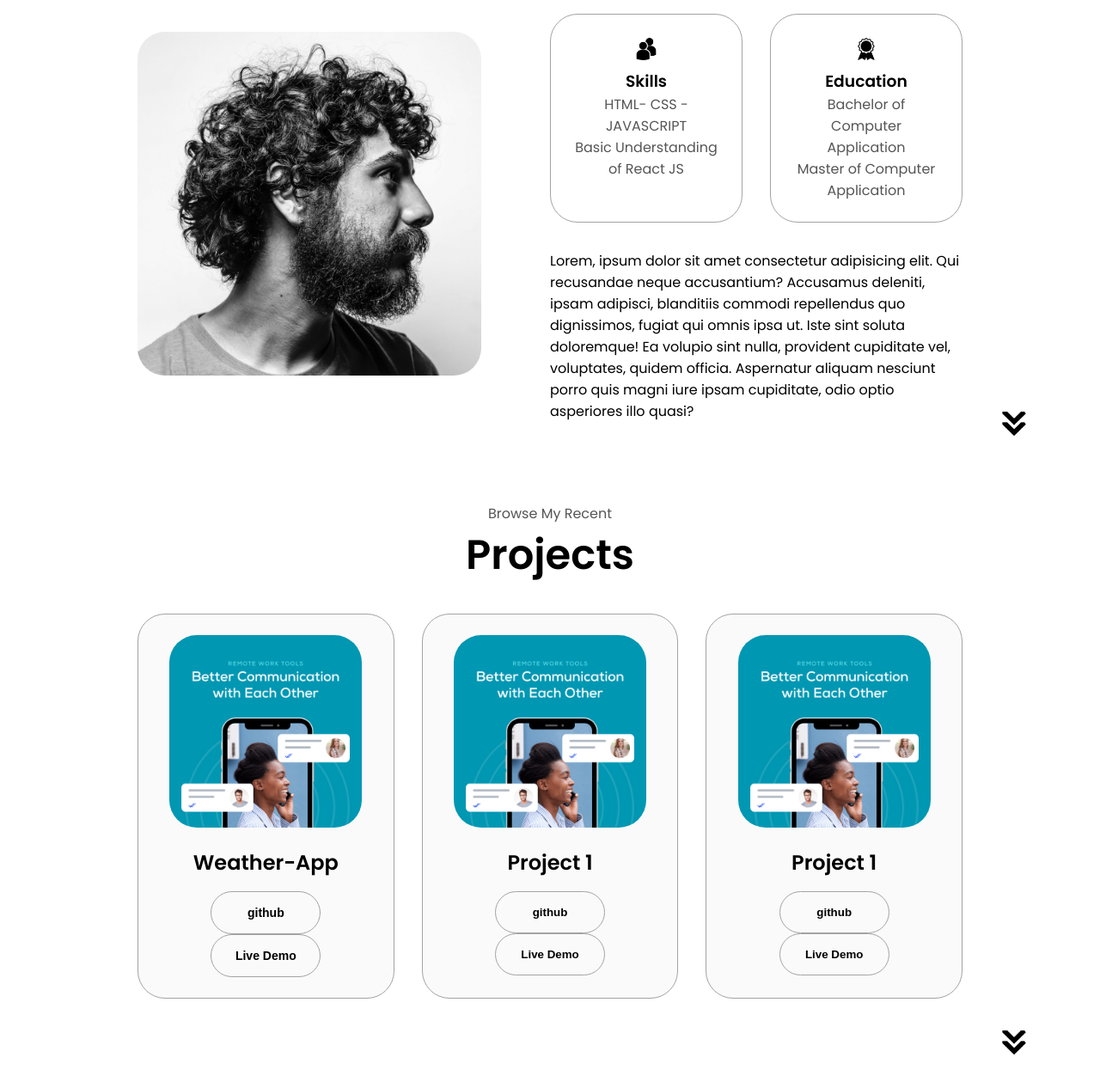
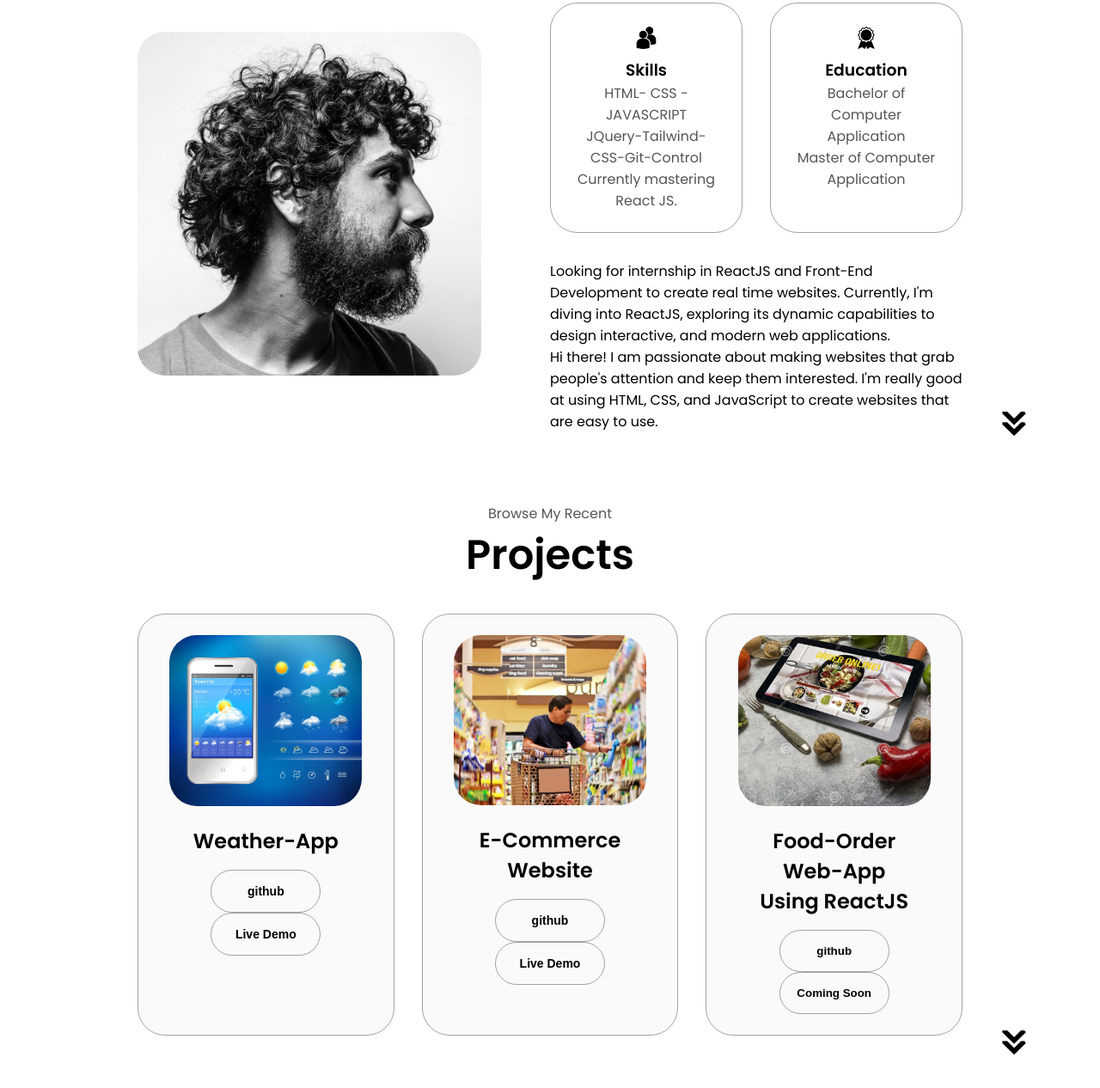
Before and after one commit to dev-varshney/My-Portfolio, a plain HTML site: page index.html in a window 1280 px wide. Shown: the part 943-2209 px from the top of the page at 86% size. Drawn offline with Linux system fonts and the light colour scheme.

Commit message:
first commit

```diff
--- a/index.html
+++ b/index.html
@@ -8,6 +8,7 @@
     <link rel="stylesheet" href="mediaquery.css">
 </head>
 <body>
+
     <!--Desktop nav-->
     <nav id="desktop-nav">
         <div class="logo">Dev Varshney</div>
@@ -50,17 +51,17 @@
             <p class="section-text-p2">Front-end Developer</p>
         </div>
         <div class="btn-container">
-            <button class="btn btn-color-2" onclick="Window.open('./assets/resume-example.pdf')">
+            <button class="btn btn-color-2" onclick = "window.open('resumepoto')">
              Download CV
             </button>
 
-        <button class="btn btn-color-1" onclick="Location.href('./assets/#Contact')">
+        <button class="btn btn-color-1" onclick="location.href='#Contact'">
             Contact Info
         </button>
     </div>
     <div id="social-container">
-        <img src="./assets/linkedin.png" alt="my linkdin profile" srcset="" class="icon" onclick="location.href='https://linkdin.com/'">
-        <img src="./assets/github.png" alt="my gitub profile" srcset="" class="icon" onclick="location.href='https://github.com/'">
+        <img src="./assets/linkedin.png" alt="my linkdin profile" srcset="" class="icon" onclick="location.href='https://www.linkedin.com/in/dev-varshney-10679b241/'">
+        <img src="./assets/github.png" alt="my gitub profile" srcset="" class="icon" onclick="location.href='https://github.com/dev-varshney'">
     </div>
 </div>
 
@@ -77,7 +78,7 @@
                     <div class="details-container">
                         <img src="./assets/education.png" alt="education icon" srcset="" class="icon">
                         <h3>Skills</h3>
-                        <p>HTML- CSS - JAVASCRIPT <br> Basic Understanding of React JS</p>
+                        <p>HTML- CSS - JAVASCRIPT <br> JQuery-Tailwind-CSS-Git-Control<br>Currently mastering React JS.</p>
                         </div>
                         <div class="details-container">
                             <img src="./assets/experience.png" alt="experience-icon" srcset="" class="icon">
@@ -86,9 +87,12 @@
                         </div>
                     </div>
                     <div class="text-container">
-                        Lorem, ipsum dolor sit amet consectetur adipisicing elit. Qui recusandae neque accusantium? Accusamus deleniti, ipsam adipisci, blanditiis commodi repellendus quo dignissimos, fugiat qui omnis ipsa ut. Iste sint soluta doloremque!
-                        Ea volupio sint nulla, provident cupiditate vel, voluptates, quidem officia. Aspernatur aliquam nesciunt porro quis magni iure ipsam cupiditate, odio optio asperiores illo quasi?
-                      </div>
+                        Looking for internship in ReactJS and Front-End Development to create real time websites.
+                        Currently, I'm diving into ReactJS, exploring its dynamic capabilities to design interactive, and modern web applications. <br>
+Hi there! I am passionate about making websites that grab people's attention and keep them interested.
+I'm really good at using HTML, CSS, and JavaScript to create websites that are easy to use. <br>
+
+
                </div>
                 </div>
             <img src="./assets/arrow.png" alt="arrow-icon" srcset="" class="arrow-icon" onclick="location.href='./#project'">
@@ -100,7 +104,7 @@
             <div class="about-container">
             <div class="details-container color-container">
                 <div class="article-container">
-                    <img src="./assets/project-1.png" alt="project-1" srcset="" class="project-img">
+                    <img src="./assets/weather.jpg" alt="project-1" srcset="" class="project-img">
                 </div>
                 <h2 class="experience-sub-title project-title">Weather-App</h2>
                 <div class="button-container">
@@ -110,22 +114,22 @@
             </div>
             <div class="details-container color-container">
                 <div class="article-container">
-                    <img src="./assets/project-1.png" alt="project-1" srcset="" class="project-img">
+                    <img src="./assets/eco.jpg" alt="project-2" srcset="" class="project-img"  id="i1">
                 </div>
-                <h2 class="experience-sub-title project-title">Project 1</h2>
+                <h2 class="experience-sub-title project-title">E-Commerce Website</h2>
                 <div class="button-container">
-                    <button class="btn btn-color-2 project-btn">github</button>
-                    <button class="btn btn-color-2 project-btn">Live Demo</button>
+                    <button class="btn btn-color-2 project-btn"><a href="https://github.com/dev-varshney/Responsive-E--Commerce-Website">github</a></button>
+                    <button class="btn btn-color-2 project-btn"><a href="https://dev-varshney.github.io/Responsive-E--Commerce-Website/index.html">Live Demo</a></button>
                 </div>
             </div>
             <div class="details-container color-container">
                 <div class="article-container">
-                    <img src="./assets/project-1.png" alt="project-1" srcset="" class="project-img">
+                    <img src="./assets/food.jpg" alt="project-3" srcset="" class="project-img">
                 </div>
-                <h2 class="experience-sub-title project-title">Project 1</h2>
+                <h2 class="experience-sub-title project-title">Food-Order Web-App <br>Using ReactJS</h2>
                 <div class="button-container">
                     <button class="btn btn-color-2 project-btn">github</button>
-                    <button class="btn btn-color-2 project-btn">Live Demo</button>
+                    <button class="btn btn-color-2 project-btn">Coming Soon</button>
                 </div>
             </div>
         </div>
@@ -143,12 +147,12 @@
             </div>
             <div class="Contact-info-container">
                 <img src="./assets/linkedin.png" alt="linkdin-icon" class="icon contact-icon">
-                <p><a href="https://www.linkedin.com" class="email">linkedin</a></p>
+                <p><a href="https://www.linkedin.com/in/dev-varshney-10679b241/" class="email">linkedin</a></p>
             </div>
         </div>
 
     </section>
-    <script src="script.js"></script>
+
     <footer>
         <nav>
             <div class="nav-links-container">
@@ -162,6 +166,7 @@
         </nav>
         <p id="copy">Copyright &#169; 2023 Dev Varshney. All Rights Reserved.</p>
     </footer>
+    <script src="script.js"></script>
 
  </body>
 </html>
--- a/style.css
+++ b/style.css
@@ -287,6 +287,7 @@ section{
     width: 90%;
     height: 90%;
 }
+
 .project-title{
     margin: 1rem;
     color:black;
```
Also changed, not shown: assets/eco.jpg (added), assets/food.jpg (added), assets/photo.jpg (added), assets/project-1.png (deleted), assets/project-2.png (deleted), assets/project-3.png (deleted), assets/weather.jpg (added).
